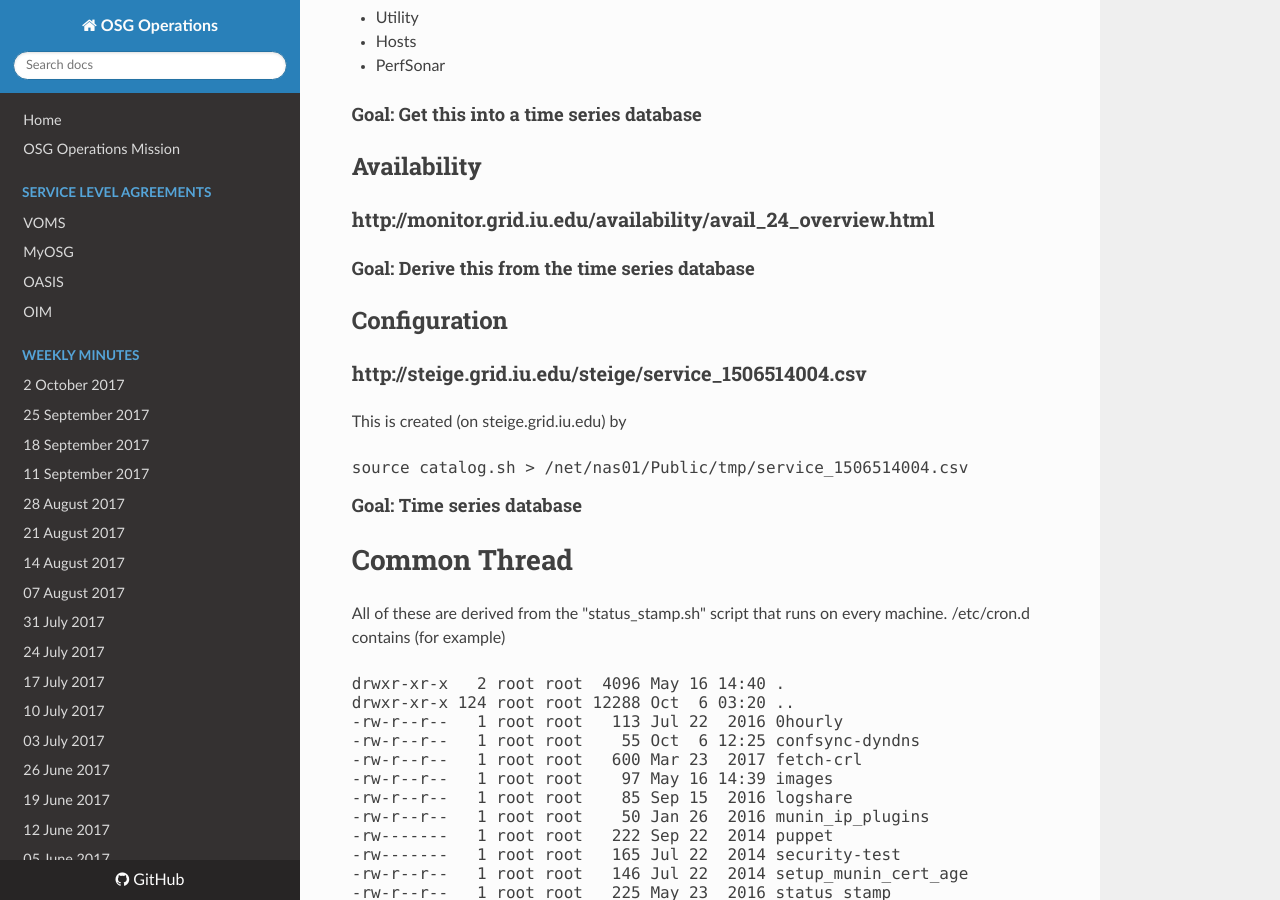
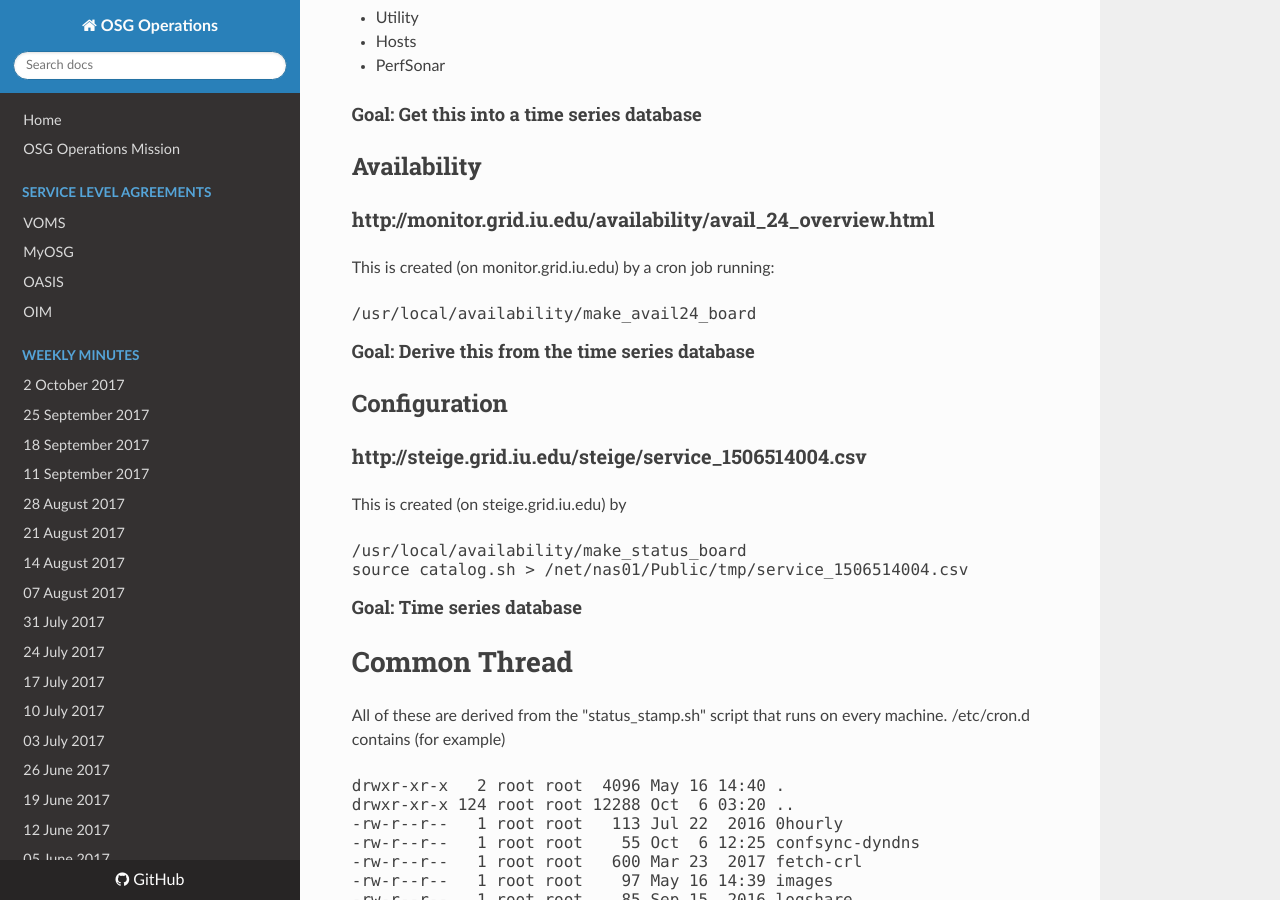
Before and after one commit to osg-htc/operations, an MkDocs documentation site: the page built from docs/configuration_management.md, in a window 1280 px wide and 900 px high, scrolled down 508 px. Built offline with MkDocs 1.6.1, drawn with Linux system fonts in a browser that asks for light colours; nearby versions of some CDN libraries; old or Windows-style settings are respelled for this version of MkDocs.

Commit message:
Update configuration_management.md

```diff
--- a/docs/configuration_management.md
+++ b/docs/configuration_management.md
@@ -16,6 +16,10 @@ The overall status of our services can be seen here: [Scott Home page](http://st
 
 ## Availability
 ### http://monitor.grid.iu.edu/availability/avail_24_overview.html
+This is created (on monitor.grid.iu.edu) by a cron job running:
+<pre>
+/usr/local/availability/make_avail24_board
+</pre>
 
 #### Goal: Derive this from the time series database
 
@@ -23,6 +27,7 @@ The overall status of our services can be seen here: [Scott Home page](http://st
 ### http://steige.grid.iu.edu/steige/service_1506514004.csv
 This is created (on steige.grid.iu.edu) by
 <pre>
+/usr/local/availability/make_status_board
 source catalog.sh > /net/nas01/Public/tmp/service_1506514004.csv
 </pre>
 
```
